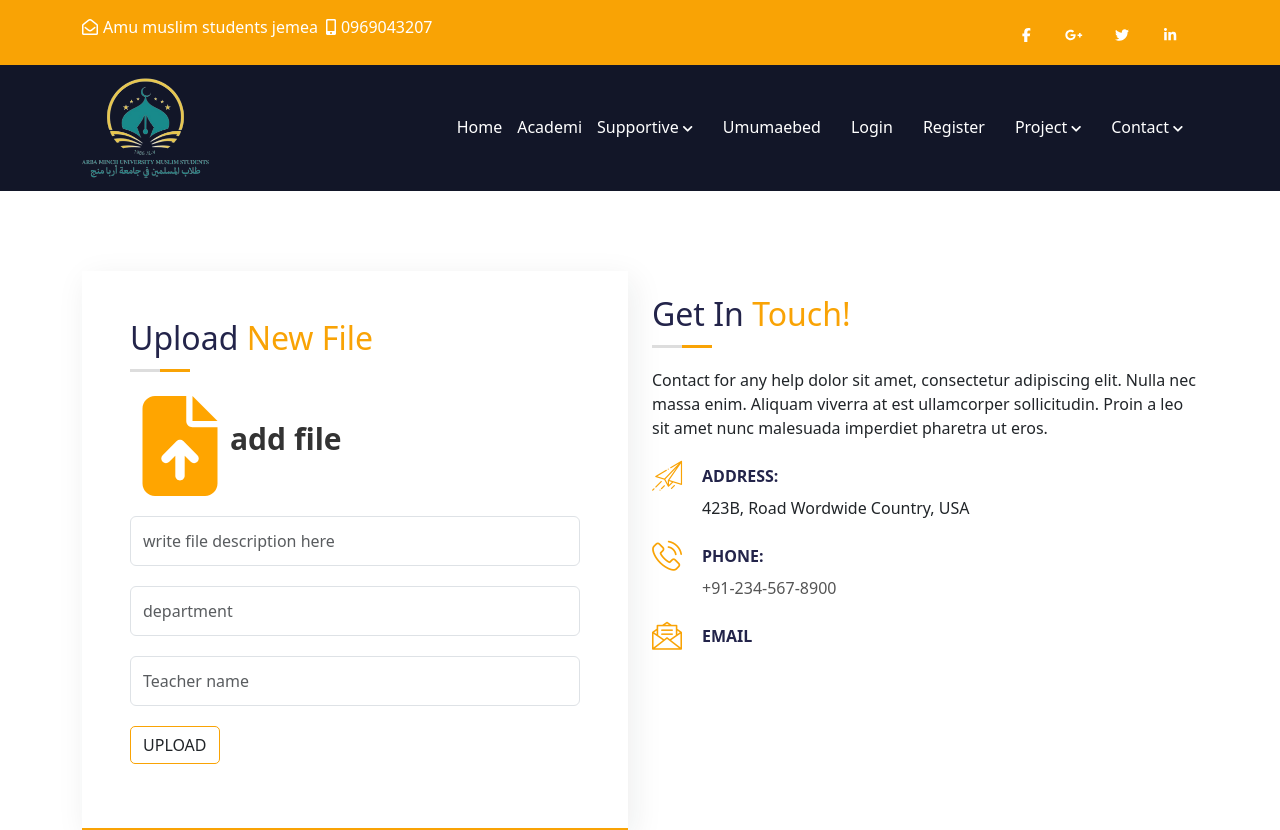
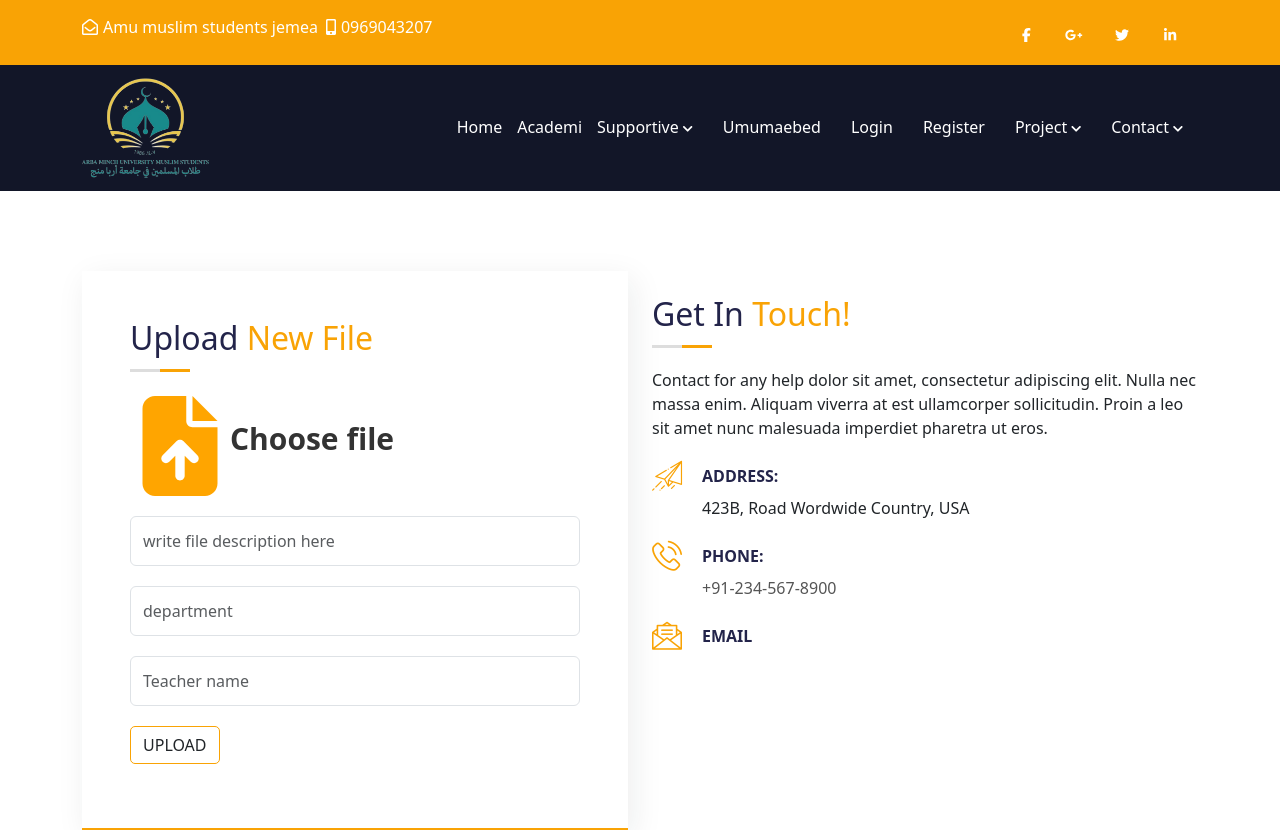
Before and after one commit to Othmaniy/AMU_jemea_web, a React (Vite) app in the folder frontend/: page /addfiles in a window 1280 px wide. Built offline with nearby package versions, Linux system fonts and the light colour scheme.

Commit message:
file display and download done

```diff
--- a/frontend/src/pages/Acadamy/admin/AddFiles.jsx
+++ b/frontend/src/pages/Acadamy/admin/AddFiles.jsx
@@ -82,7 +82,7 @@ function AddFiles() {
 														cursor: "pointer",
 													}}
 												>
-													add file
+                                                  Choose file
 												</span>
 											</div>
 										</label>
```
Also changed, not shown: frontend/public/acadamiMaterials/1721860800073type_script_for_backend.txt (added).
